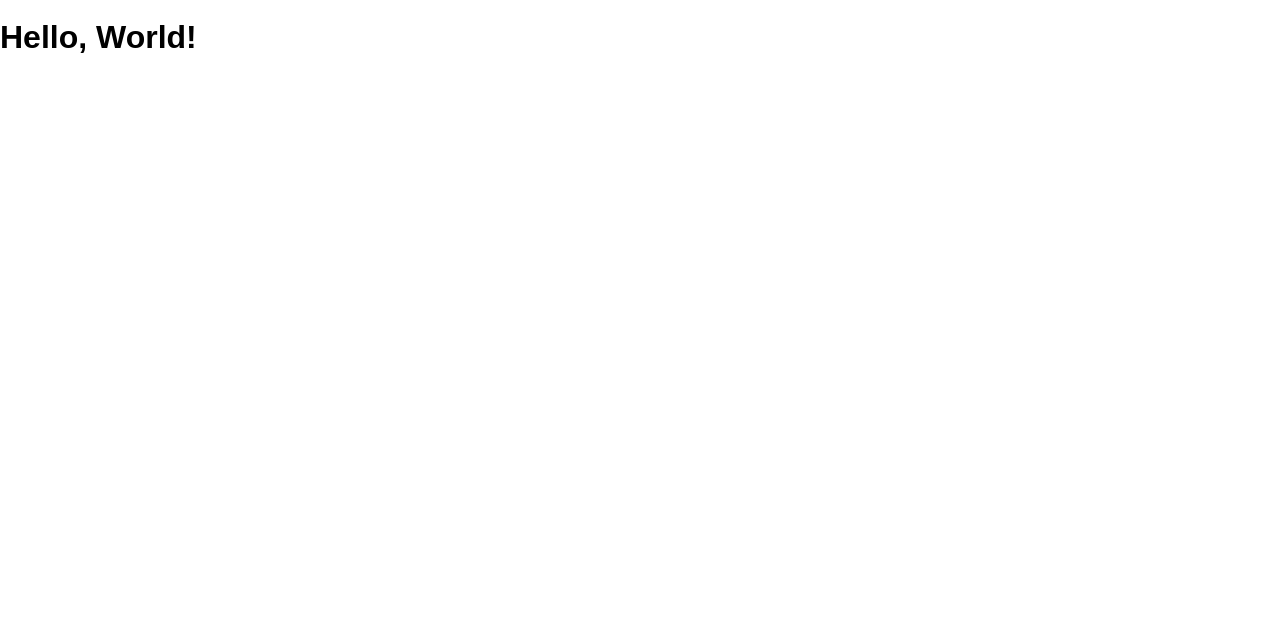
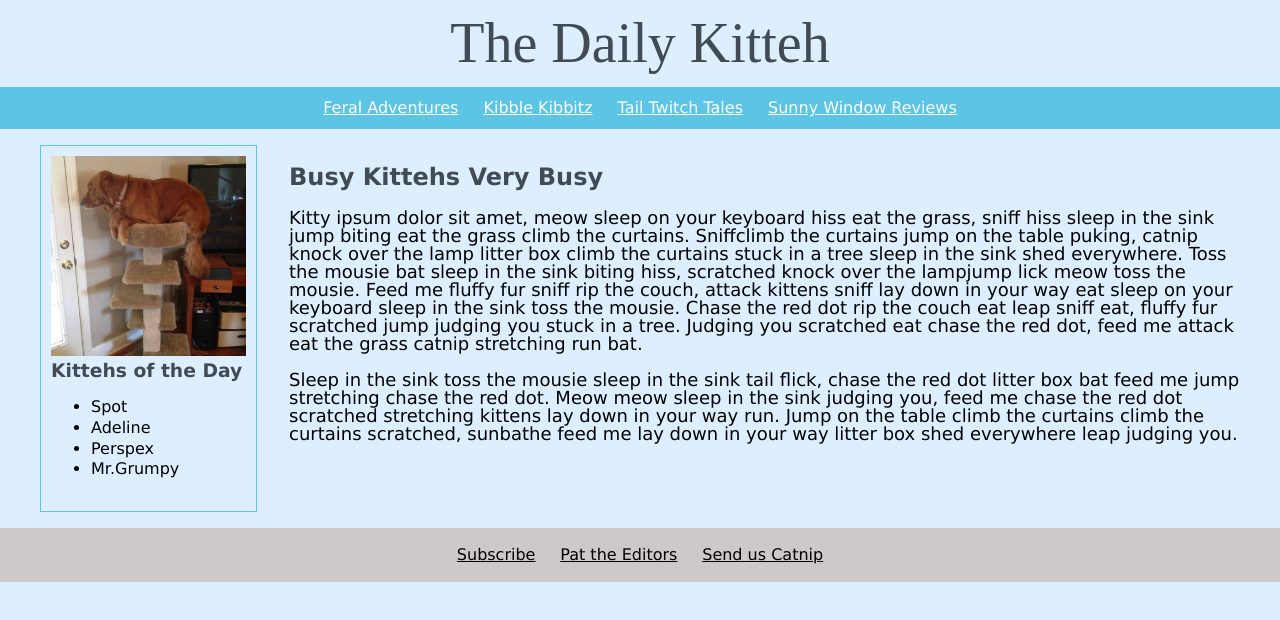
Before and after one commit to meganlukes/the-daily-kitteh, a website: page public/index.html in a window 1280 px wide. Drawn offline with Linux system fonts and the light colour scheme.

Commit message:
Finished paragraph content

```diff
--- a/public/index.html
+++ b/public/index.html
@@ -8,6 +8,54 @@
     <link rel="stylesheet" href="/screen.css" />
   </head>
   <body>
-    <h1 class="hello-world">Hello, World!</h1>
+    <h1 class="hello-world">The Daily Kitteh</h1>
+    <ol class="banner top">
+      <li class="horizontalspace">Feral Adventures</li>
+      <li class="horizontalspace">Kibble Kibbitz</li>
+      <li class="horizontalspace">Tail Twitch Tales</li>
+      <li>Sunny Window Reviews</li>
+    </ol>
+    <ul>
+      <li class="border">
+        <img src="Images/kitten.jpg" alt="Photograph of cat" height="200" />
+        <h3>Kittehs of the Day</h3>
+        <ol class="names">
+          <li class="verticalspace">Spot</li>
+          <li class="verticalspace">Adeline</li>
+          <li class="verticalspace">Perspex</li>
+          <li class="gap">Mr.Grumpy</li>
+        </ol>
+      </li>
+      <li class="marginleft">
+        <h2>Busy Kittehs Very Busy</h2>
+        <p>
+          Kitty ipsum dolor sit amet, meow sleep on your keyboard hiss eat the
+          grass, sniff hiss sleep in the sink jump biting eat the grass climb
+          the curtains. Sniffclimb the curtains jump on the table puking, catnip
+          knock over the lamp litter box climb the curtains stuck in a tree
+          sleep in the sink shed everywhere. Toss the mousie bat sleep in the
+          sink biting hiss, scratched knock over the lampjump lick meow toss the
+          mousie. Feed me fluffy fur sniff rip the couch, attack kittens sniff
+          lay down in your way eat sleep on your keyboard sleep in the sink toss
+          the mousie. Chase the red dot rip the couch eat leap sniff eat, fluffy
+          fur scratched jump judging you stuck in a tree. Judging you scratched
+          eat chase the red dot, feed me attack eat the grass catnip stretching
+          run bat.
+        </p>
+        <p>
+          Sleep in the sink toss the mousie sleep in the sink tail flick, chase
+          the red dot litter box bat feed me jump stretching chase the red dot.
+          Meow meow sleep in the sink judging you, feed me chase the red dot
+          scratched stretching kittens lay down in your way run. Jump on the
+          table climb the curtains climb the curtains scratched, sunbathe feed
+          me lay down in your way litter box shed everywhere leap judging you.
+        </p>
+      </li>
+    </ul>
+    <ol class="bottom banner">
+      <li class="horizontalspace">Subscribe</li>
+      <li class="horizontalspace">Pat the Editors</li>
+      <li>Send us Catnip</li>
+    </ol>
   </body>
 </html>
--- a/public/screen.css
+++ b/public/screen.css
@@ -1,5 +1,6 @@
 :root {
   font: 16px / 1 sans-serif;
+  font-family: Verdana, Geneva, Tahoma, sans-serif;
 }
 
 html {
@@ -9,4 +10,73 @@ html {
 body {
   margin: 0;
   min-height: 100%;
+  background-color: rgb(221, 239, 255);
 }
+h1 {
+  font-family: 'Times New Roman', Times, serif;
+  font-weight: lighter;
+  color: rgb(66, 75, 83);
+  text-align: center;
+  font-size: 350%;
+  padding: 0%;
+  margin-top: 1.2%;
+  margin-bottom: 0.1%;
+}
+h2,
+h3 {
+  color: rgb(66, 75, 83);
+}
+h3 {
+  margin-top: 3px;
+}
+p {
+  font-size: large;
+}
+.banner {
+  list-style: none;
+  text-decoration: underline;
+  display: flex;
+  flex-direction: row;
+  justify-content: center;
+}
+ul {
+  display: flex;
+  flex-direction: row;
+  list-style: none;
+  align-items: flex-start;
+}
+ol {
+  display: flex;
+  flex-direction: column;
+}
+.top {
+  background-color: rgb(92, 196, 228);
+  color: white;
+  padding: 1%;
+}
+.bottom {
+  background-color: rgb(206, 201, 201);
+  padding: 1.5%;
+  display: flex;
+  align-items: flex-end;
+}
+.names {
+  list-style: disc;
+}
+.verticalspace {
+  margin-bottom: 3%;
+}
+.gap {
+  padding-bottom: 15%;
+}
+.horizontalspace {
+  margin-right: 2%;
+}
+.border {
+  border: 1px solid rgb(92, 196, 228);
+  padding: 10px;
+}
+.marginleft {
+  margin-left: 2em;
+  margin-right: 2em;
+}
```
Also changed, not shown: public/Images/cat.jpg (added), public/Images/kitten.jpg (added).
